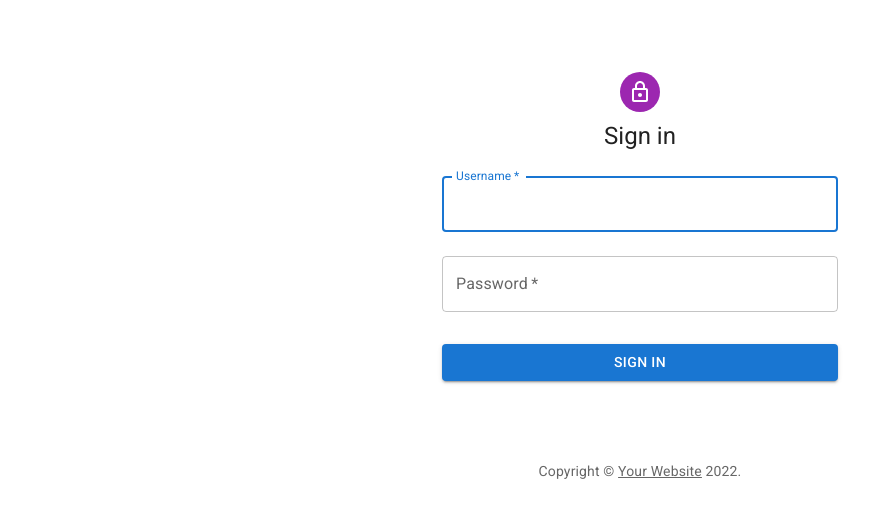
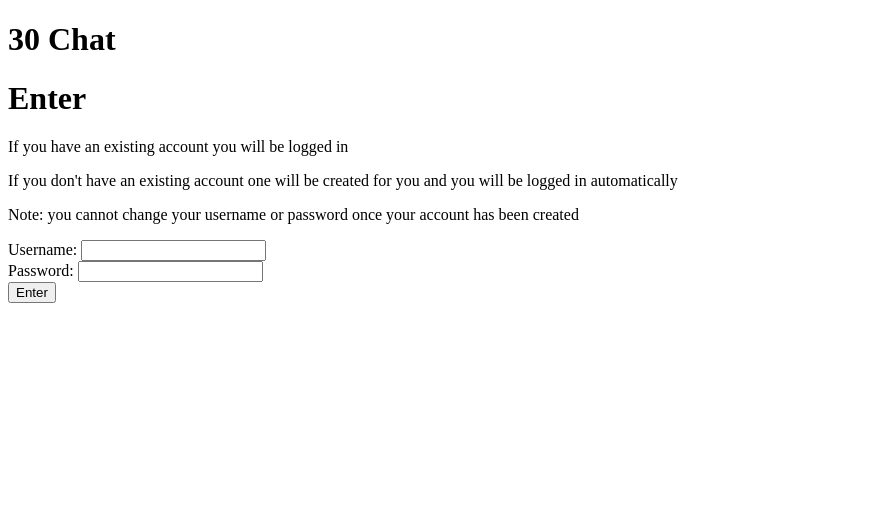
Before and after one commit to xavier-kong/30-chat, a React (Create React App) app in the folder client/: page /login in a window 1280 px wide. Shown: the top 518 px of the page, without its empty margins (0-894 px from the left). Built offline with nearby package versions, Linux system fonts and the light colour scheme; no server answers.

Commit message:
reverted App.js to origina;

```diff
--- a/client/src/App.js
+++ b/client/src/App.js
@@ -46,27 +46,27 @@ const App = () => {
   const socket = io(`${url}/`)
 
   return (
-    // <Router>
-    //   <div className='container'>
-    //     <h1>30 Chat</h1>
-    //      {user ? <p>Currently logged in as {user.username}<button onClick={Logout}>Logout</button></p> : null}
-    //     <Switch>
-    //       <Route path="/chat/:room_name">
-    //         {user === null ? <Redirect to="/login" />  : <Chat socket={socket} user_name={user.username} url={url}/>}
-    //       </Route>
-    //       <Route path="/groups">
-    //         {user === null ? <Redirect to="/login" /> : <Groups username={user.username} socket={socket} url={url}/>}
-    //       </Route>
-    //       <Route path="/login">
-    //         {user === null ? <Login onLogin={onLogin} url={url}/> : <Redirect to="/groups" />}
-    //       </Route>
-    //       <Route path="/">
-    //         {user === null ? <Redirect to="/login" /> : <Redirect to="/groups" />}
-    //       </Route>
-    //     </Switch>
-    //   </div>
-    // </Router>
-    <SignIn />
+    <Router>
+      <div className='container'>
+        <h1>30 Chat</h1>
+         {user ? <p>Currently logged in as {user.username}<button onClick={Logout}>Logout</button></p> : null}
+        <Switch>
+          <Route path="/chat/:room_name">
+            {user === null ? <Redirect to="/login" />  : <Chat socket={socket} user_name={user.username} url={url}/>}
+          </Route>
+          <Route path="/groups">
+            {user === null ? <Redirect to="/login" /> : <Groups username={user.username} socket={socket} url={url}/>}
+          </Route>
+          <Route path="/login">
+            {user === null ? <Login onLogin={onLogin} url={url}/> : <Redirect to="/groups" />}
+          </Route>
+          <Route path="/">
+            {user === null ? <Redirect to="/login" /> : <Redirect to="/groups" />}
+          </Route>
+        </Switch>
+      </div>
+    </Router>
+    // <SignIn />
     )
 }
 
```
